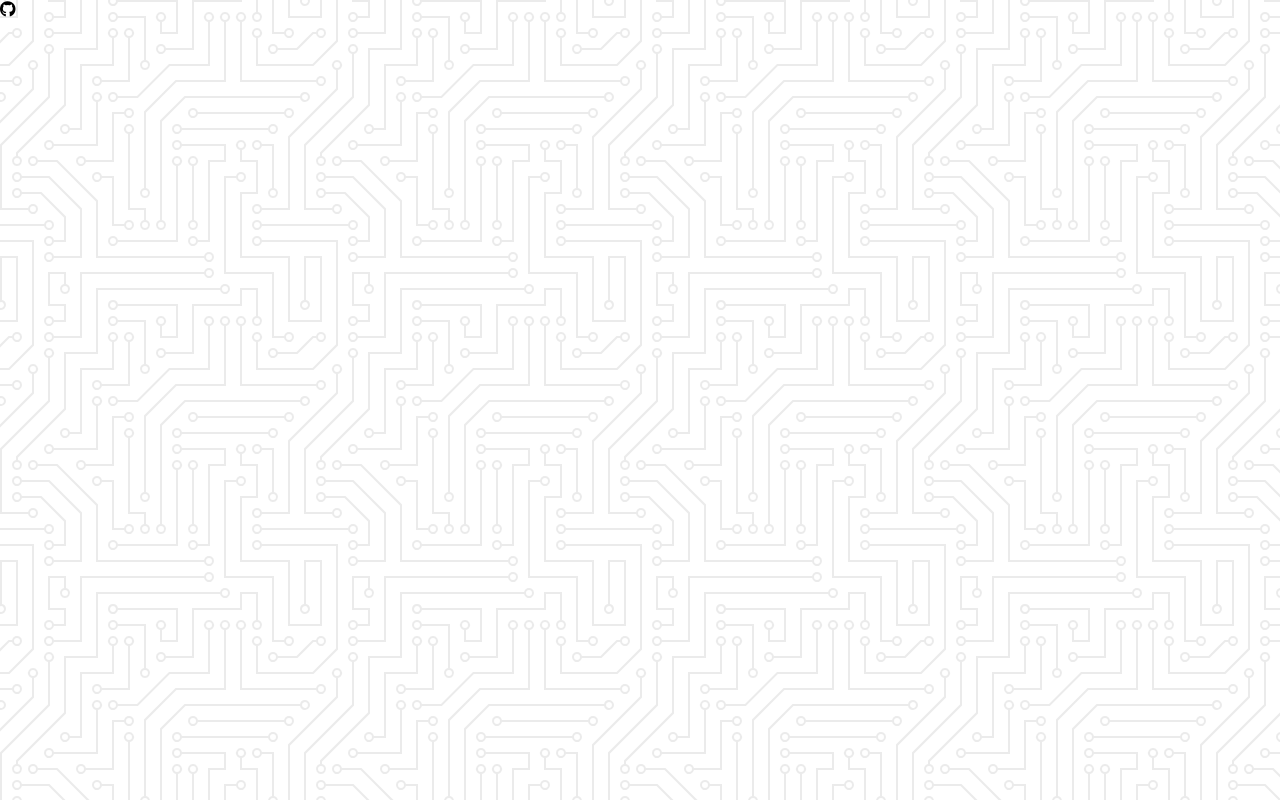
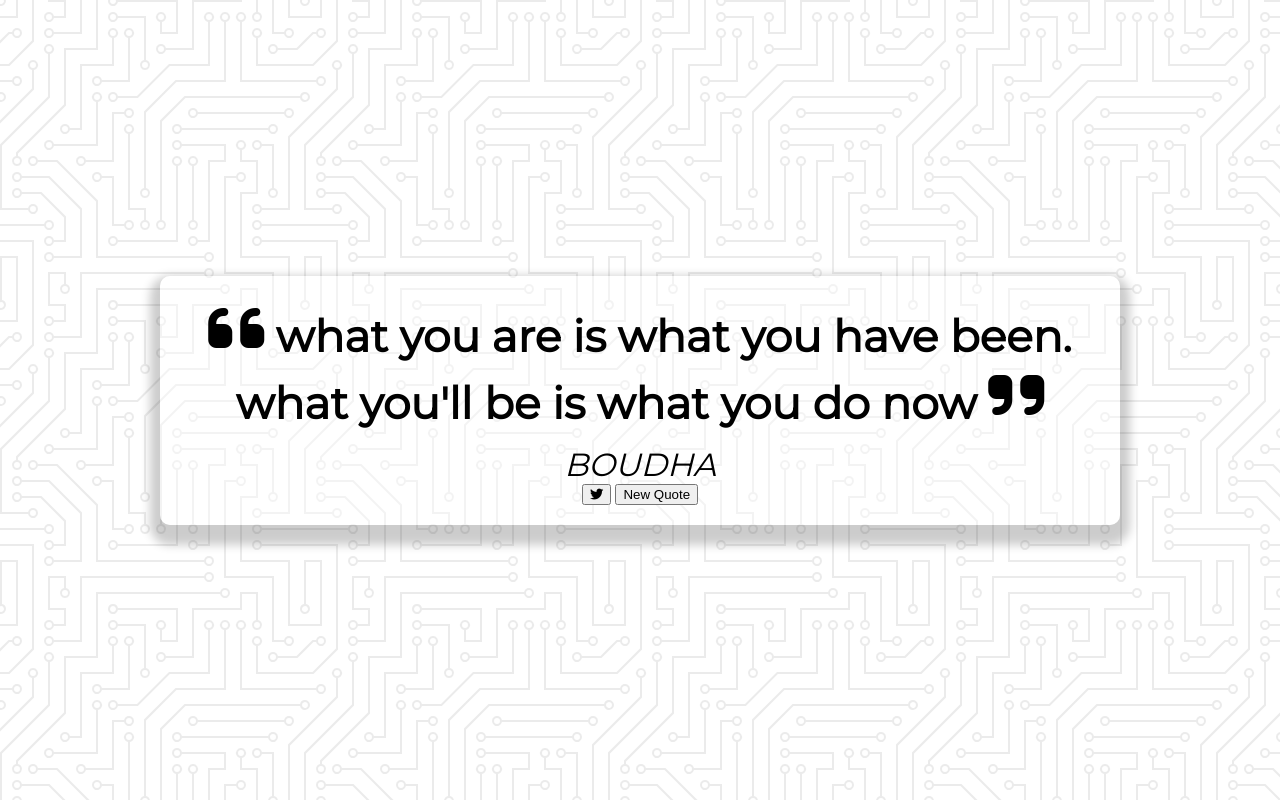
Before and after one commit to HENDAA1992/Quote, a plain HTML site: page index.html in a window 1280 px wide. Drawn offline with Linux system fonts and the light colour scheme.

Commit message:
styling and html elements

```diff
--- a/index.html
+++ b/index.html
@@ -11,7 +11,26 @@
 </head>
 
 <body>
-  <i class="fa-brands fa-github"></i>
+  <div class="quote-container" id="quote-container">
+    <!-- quote -->
+    <div class="quote-text">
+      <i class="fa-solid fa-quote-left"></i>
+      <span id="quote">what you are is what you have been. what you'll be is what you do now </span>
+      <i class="fa-solid fa-quote-right"></i>
+    </div>
+    <!-- Autor -->
+    <div class="quote-autor">
+      <span id="autor">
+        BOUDHA
+      </span>
+    </div>
+    <div class="button-container">
+      <button class="twitter-button" id="twitter" title="Tweet This">
+        <i class="fa-brands fa-twitter"></i>
+      </button>
+      <button id="new-quote">New Quote</button>
+    </div>
+  </div>
 
 
 
--- a/style.css
+++ b/style.css
@@ -12,4 +12,46 @@ body {
 
   color: #000;
   font-family: 'Montserrat', sans-serif;
+  text-align: center;
+  font-weight: 700;
+  display: flex;
+  justify-content: center;
+  align-items: center;
+
 }
+
+.quote-container {
+  width: auto;
+  max-width: 900px;
+  padding: 20px 30px;
+  background-color: rgba(255, 255, 255, 0.4);
+  box-shadow: 0px 10px 10px 10px rgba(0, 0, 0, 0.2);
+  border-radius: 10px;
+}
+
+.quote-text {
+  font-size: 2.75rem;
+}
+
+.fa-quote-left,
+.fa-quote-right {
+  font-size: 4rem;
+}
+
+.quote-autor {
+  margin-top: 15px;
+  font-size: 2rem;
+  font-weight: 400;
+  font-style: italic;
+}
+
+/* media query:tablet or smaller */
+@media screen and (max-width:1000px) {
+  .quote-container {
+    margin: auto 10px;
+  }
+
+  .quote-text {
+    font-size: 2.5rem;
+  }
+}
```
